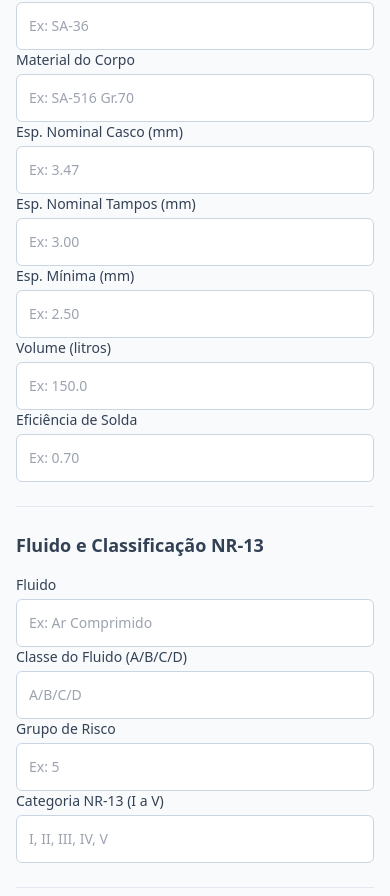
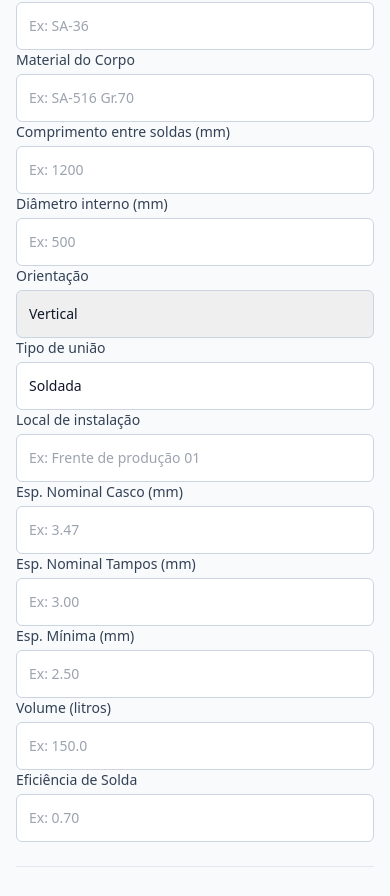
Before and after one commit to Lhmf/engeserv-inspector, a Next.js app: page /equipamentos/novo in a window 390 px wide. Shown: the part 1460-2356 px from the top of the page. Built offline with nearby package versions, Linux system fonts and the light colour scheme; no server answers.

Commit message:
feat: capture vessel geometry for official NR13 report

```diff
--- a/src/app/(app)/equipamentos/NewEquipmentForm.tsx
+++ b/src/app/(app)/equipamentos/NewEquipmentForm.tsx
@@ -51,6 +51,11 @@ export default function NewEquipmentForm() {
   const [mawpBar, setMawpBar] = useState("");
   const [hydroTestPressureBar, setHydroTestPressureBar] = useState("");
   const [headType, setHeadType] = useState("");
+  const [lengthMm, setLengthMm] = useState("");
+  const [insideDiameterMm, setInsideDiameterMm] = useState("");
+  const [orientation, setOrientation] = useState("Vertical");
+  const [jointType, setJointType] = useState("Soldada");
+  const [installationLocation, setInstallationLocation] = useState("");
   const [headMaterial, setHeadMaterial] = useState("");
   const [bodyMaterial, setBodyMaterial] = useState("");
   const [originalThicknessMm, setOriginalThicknessMm] = useState("");
@@ -113,6 +118,11 @@ export default function NewEquipmentForm() {
           mawpBar: mawpBar ? parseFloat(mawpBar) : null,
           hydroTestPressureBar: hydroTestPressureBar ? parseFloat(hydroTestPressureBar) : null,
           headType: headType || null,
+          lengthMm: lengthMm ? parseFloat(lengthMm) : null,
+          insideDiameterMm: insideDiameterMm ? parseFloat(insideDiameterMm) : null,
+          orientation: orientation || null,
+          jointType: jointType || null,
+          installationLocation: installationLocation || null,
           headMaterial: headMaterial || null,
           bodyMaterial: bodyMaterial || null,
           originalThicknessMm: originalThicknessMm ? parseFloat(originalThicknessMm) : null,
@@ -374,6 +384,31 @@ export default function NewEquipmentForm() {
             </div>
 
             <div>
+              <label className="mb-1 block text-sm font-medium text-slate-700">Comprimento entre soldas (mm)</label>
+              <input type="number" step="0.01" value={lengthMm} onChange={(e) => setLengthMm(e.target.value)} className="w-full rounded-md border border-slate-300 px-3 py-2 text-sm" placeholder="Ex: 1200" />
+            </div>
+
+            <div>
+              <label className="mb-1 block text-sm font-medium text-slate-700">Diâmetro interno (mm)</label>
+              <input type="number" step="0.01" value={insideDiameterMm} onChange={(e) => setInsideDiameterMm(e.target.value)} className="w-full rounded-md border border-slate-300 px-3 py-2 text-sm" placeholder="Ex: 500" />
+            </div>
+
+            <div>
+              <label className="mb-1 block text-sm font-medium text-slate-700">Orientação</label>
+              <select value={orientation} onChange={(e) => setOrientation(e.target.value)} className="w-full rounded-md border border-slate-300 px-3 py-2 text-sm"><option>Vertical</option><option>Horizontal</option><option>Outra</option></select>
+            </div>
+
+            <div>
+              <label className="mb-1 block text-sm font-medium text-slate-700">Tipo de união</label>
+              <input type="text" value={jointType} onChange={(e) => setJointType(e.target.value)} className="w-full rounded-md border border-slate-300 px-3 py-2 text-sm" placeholder="Ex: Soldada" />
+            </div>
+
+            <div className="lg:col-span-2">
+              <label className="mb-1 block text-sm font-medium text-slate-700">Local de instalação</label>
+              <input type="text" value={installationLocation} onChange={(e) => setInstallationLocation(e.target.value)} className="w-full rounded-md border border-slate-300 px-3 py-2 text-sm" placeholder="Ex: Frente de produção 01" />
+            </div>
+
+            <div>
               <label className="mb-1 block text-sm font-medium text-slate-700">Esp. Nominal Casco (mm)</label>
               <input
                 type="number"
--- a/src/app/(app)/equipamentos/[id]/page.tsx
+++ b/src/app/(app)/equipamentos/[id]/page.tsx
@@ -131,6 +131,11 @@ export default async function EquipamentoDetailPage({
           <DataItem label="Material Casco" value={equipment.bodyMaterial} />
           <DataItem label="Material Tampa" value={equipment.headMaterial} />
           <DataItem label="Tipo Tampa" value={equipment.headType} />
+          <DataItem label="Comprimento entre soldas" value={equipment.lengthMm ? `${equipment.lengthMm} mm` : undefined} />
+          <DataItem label="Diâmetro interno" value={equipment.insideDiameterMm ? `${equipment.insideDiameterMm} mm` : undefined} />
+          <DataItem label="Orientação" value={equipment.orientation} />
+          <DataItem label="Tipo de união" value={equipment.jointType} />
+          <DataItem label="Local de instalação" value={equipment.installationLocation} />
           <DataItem
             label="Eficiência Solda"
             value={equipment.jointEfficiency ? `${(equipment.jointEfficiency * 100).toFixed(0)}%` : undefined}
--- a/src/app/api/equipamentos/route.ts
+++ b/src/app/api/equipamentos/route.ts
@@ -33,6 +33,11 @@ const createEquipmentSchema = z.object({
   mawpBar: z.number().optional().nullable(),
   hydroTestPressureBar: z.number().optional().nullable(),
   headType: z.string().optional().nullable(),
+  lengthMm: z.number().positive().optional().nullable(),
+  insideDiameterMm: z.number().positive().optional().nullable(),
+  orientation: z.string().optional().nullable(),
+  jointType: z.string().optional().nullable(),
+  installationLocation: z.string().optional().nullable(),
   headMaterial: z.string().optional().nullable(),
   bodyMaterial: z.string().optional().nullable(),
   headNominalThicknessMm: z.number().optional().nullable(),
--- a/src/app/api/reports/[id]/pdf/route.ts
+++ b/src/app/api/reports/[id]/pdf/route.ts
@@ -210,6 +210,11 @@ function parseTechnicalReport(raw: any): TechnicalReport {
       designCode: equipmentData.designCode || equip.designCode,
       volumeLiters: equipmentData.volumeLiters || equip.volumeLiters,
       headType: equipmentData.headType || equip.headType,
+      lengthMm: equipmentData.lengthMm || equip.lengthMm,
+      insideDiameterMm: equipmentData.insideDiameterMm || equip.insideDiameterMm,
+      orientation: equipmentData.orientation || equip.orientation,
+      jointType: equipmentData.jointType || equip.jointType,
+      installationLocation: equipmentData.installationLocation || equip.installationLocation,
       bodyMaterial: equipmentData.bodyMaterial || equip.bodyMaterial,
       headMaterial: equipmentData.headMaterial || equip.headMaterial,
       operatingPressureBar: equipmentData.operatingPressureBar || equip.operatingPressureBar,
@@ -258,6 +263,11 @@ function parseTechnicalReport(raw: any): TechnicalReport {
         designCode: equipmentData.designCode || equip.designCode,
         volumeLiters: equipmentData.volumeLiters || equip.volumeLiters,
         headType: equipmentData.headType || equip.headType,
+        lengthMm: equipmentData.lengthMm || equip.lengthMm,
+        insideDiameterMm: equipmentData.insideDiameterMm || equip.insideDiameterMm,
+        orientation: equipmentData.orientation || equip.orientation,
+        jointType: equipmentData.jointType || equip.jointType,
+        installationLocation: equipmentData.installationLocation || equip.installationLocation,
         bodyMaterial: equipmentData.bodyMaterial || equip.bodyMaterial,
         headMaterial: equipmentData.headMaterial || equip.headMaterial,
         operatingPressureBar: equipmentData.operatingPressureBar || equip.operatingPressureBar,
--- a/src/modules/report/types/index.ts
+++ b/src/modules/report/types/index.ts
@@ -106,6 +106,11 @@ export interface EquipmentInfo {
   designCode?: string;
   volumeLiters?: number;
   headType?: string;
+  lengthMm?: number;
+  insideDiameterMm?: number;
+  orientation?: string;
+  jointType?: string;
+  installationLocation?: string;
   bodyMaterial?: string;
   headMaterial?: string;
   headNominalThicknessMm?: number;
```
Also changed, not shown: 1 other file (tests, documents, lock files or other folders).
